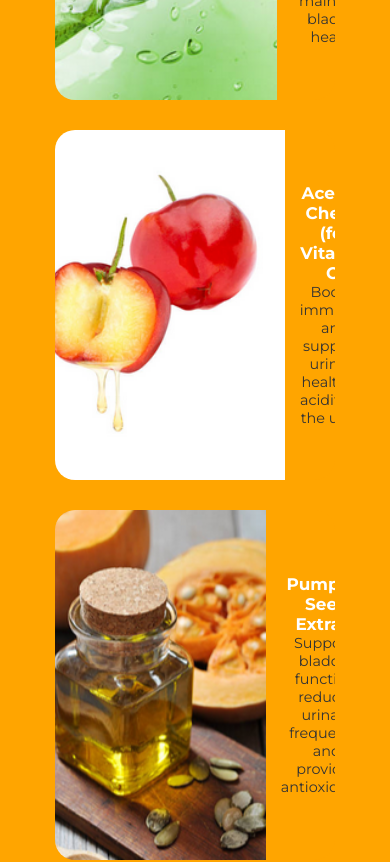
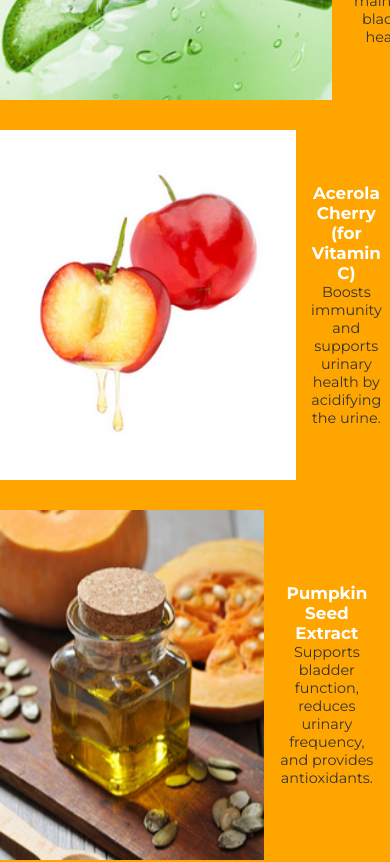
Before and after one commit to DoliTim/Uri-Pro, a React (Create React App) app: page / in a window 390 px wide. Shown: the part 4820-5682 px from the top of the page. Built offline with nearby package versions, Linux system fonts and the light colour scheme.

Commit message:
Fixed ingredients section layout, updated mobile styling, and improved overall responsiveness

```diff
--- a/src/components/Ingredients.css
+++ b/src/components/Ingredients.css
@@ -49,26 +49,31 @@ h2.ingredients-title {
 
 /* Mobile Adjustments */
 @media (max-width: 768px) {
+  .ingredients-section {
+    padding: 40px 0; /* Removed horizontal padding */
+  }
+
   .ingredients-grid {
-    gap: 30px; /* Increased gap between cards */
+    gap: 30px;
   }
 
   .ingredient-card {
-    width: 45%; /* Two cards per row */
-    height: 300px; /* Increased height to fit text */
-    min-width: 150px; /* Minimum width */
+    width: 100%; /* Full width */
+    height: 300px;
+    margin: 0; /* Remove any margins */
+    border-radius: 0; /* Remove border radius for full width */
   }
 
   .ingredient-details {
     padding: 15px;
-    font-size: 0.9rem; /* Slightly smaller text */
+    font-size: 0.9rem;
   }
 }
 
 /* Very small screens */
 @media (max-width: 480px) {
   .ingredient-card {
-    width: 80%; /* One card per row */
-    height: 350px; /* Even more height for smallest screens */
+    width: 100%;
+    height: 350px;
   }
 }
```
